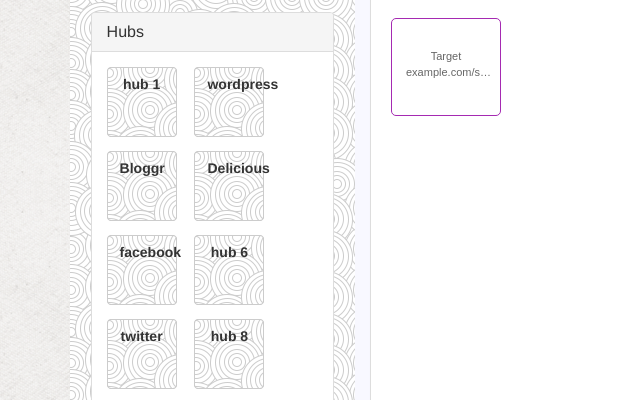
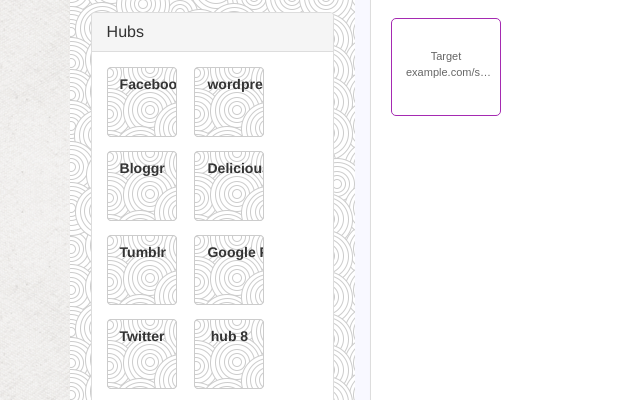
Before and after one commit to tchalvak/dragndrop, a plain HTML site: page drag.html in a window 1280 px wide. Shown: the part 228-628 px from the top of the page, 0-640 px from the left. Drawn offline with nearby package versions, Linux system fonts and the light colour scheme.

Commit message:
Page: Display hub names , but within space provided.

```diff
--- a/css/dragstyles.css
+++ b/css/dragstyles.css
@@ -155,6 +155,9 @@
 }
 .hub, .node{
   background: #808080 url('/img/backgrounds/swirl_pattern.png');font-weight:bolder;color:#333;
+  width:5em;
+  white-space: nowrap;
+  overflow: hidden;
 }
 ul.special-info{
   display:inline-block;margin-left:auto;margin-right:auto;
--- a/drag.html
+++ b/drag.html
@@ -61,13 +61,13 @@
                     <h2 class='panel-title'>Hubs</h2>
                   </div>
                   <div class='hub-area panel-body'>
-                    <div id='hub-1' class='hub btn btn-default' draggable='true'>hub 1</div>
+                    <div id='hub-facebook' class='hub btn btn-default' draggable='true'>Facebook</div>
                     <div id='hub-wordpress' class='hub btn btn-default' draggable='true'>wordpress</div>
                     <div id='hub-bloggr' class='hub btn btn-default' draggable='true'>Bloggr</div>
-                    <div id='Delicious' class='hub btn btn-default' draggable='true'>Delicious</div>
-                    <div id='hub-facebook' class='hub btn btn-default' draggable='true'>facebook</div>
-                    <div id='hub-6' class='hub btn btn-default' draggable='true'>hub 6</div>
-                    <div id='twitter' class='hub btn btn-default' draggable='true'>twitter</div>
+                    <div id='hub-delicious' class='hub btn btn-default' draggable='true'>Delicious</div>
+                    <div id='hub-tumblr' class='hub btn btn-default' draggable='true'>Tumblr</div>
+                    <div id='hub-google-plus' class='hub btn btn-default' draggable='true'>Google Plus</div>
+                    <div id='hub-twitter' class='hub btn btn-default' draggable='true'>Twitter</div>
                     <div id='hub-8' class='hub btn btn-default' draggable='true'>hub 8</div>
                     <div id='hub-9' class='hub btn btn-default' draggable='true'>hub 9</div>
                     <div id='hub-10' class='hub btn btn-default' draggable='true'>hub 10</div>
```
